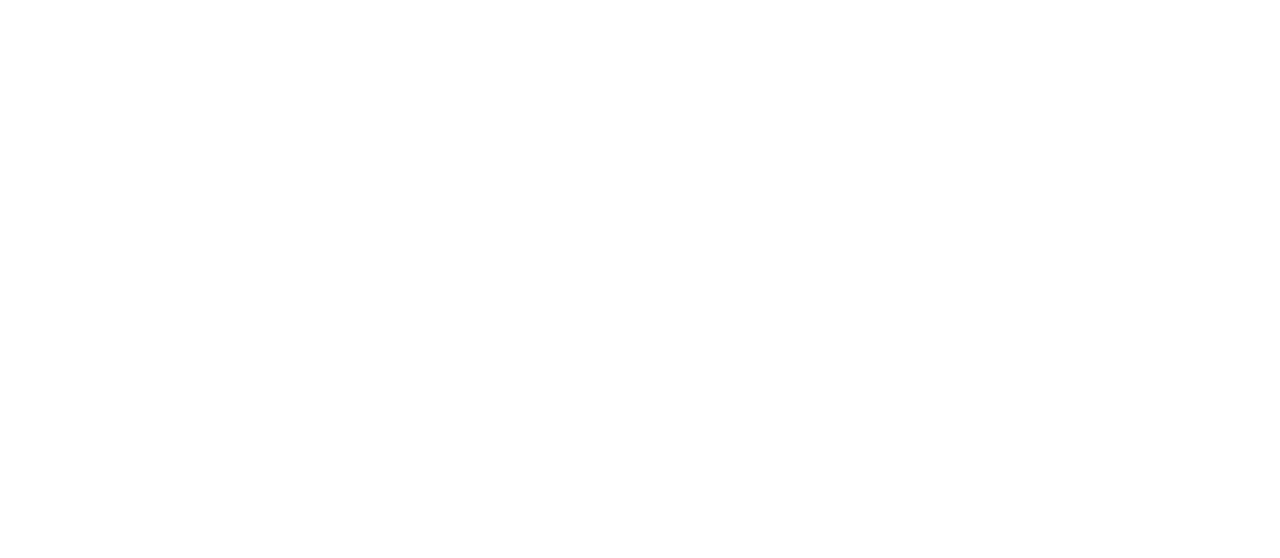
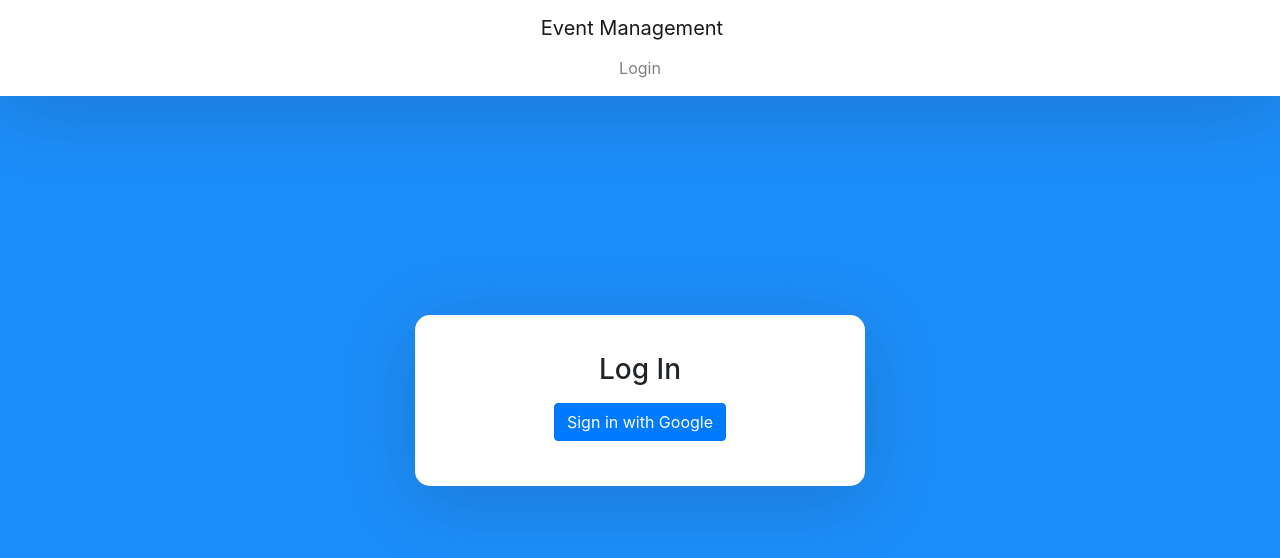
Before and after one commit to danFeller/CollegeHub, a React (Create React App) app in the folder frontend/: page / in a window 1280 px wide. Shown: the top 558 px of the page. Built offline with nearby package versions, Linux system fonts and the light colour scheme; the HTML template or start-up script is replaced by a standard one.

Commit message:
Added login page

```diff
--- a/frontend/package.json
+++ b/frontend/package.json
@@ -7,11 +7,14 @@
     "@testing-library/jest-dom": "^5.17.0",
     "@testing-library/react": "^13.4.0",
     "@testing-library/user-event": "^13.5.0",
+    "bootstrap": "^4.0.0-alpha.6",
     "graphql": "^16.8.1",
     "react": "^18.2.0",
+    "react-bootstrap": "^0.32.1",
     "react-dom": "^18.2.0",
     "react-router": "^6.20.1",
-    "react-scripts": "^3.0.1",
+    "react-router-dom": "^6.20.1",
+    "react-scripts": "^5.0.1",
     "styled-components": "^6.1.1",
     "web-vitals": "^2.1.4"
   },
--- /dev/null
+++ b/frontend/src/App.css
@@ -0,0 +1,42 @@
+.App {
+  text-align: center;
+}
+
+.App-logo {
+  height: 40vmin;
+  pointer-events: none;
+}
+
+@media (prefers-reduced-motion: no-preference) {
+  .App-logo {
+    animation: App-logo-spin infinite 20s linear;
+  }
+}
+
+.App-header {
+  background-color: #282c34;
+  min-height: 100vh;
+  display: flex;
+  flex-direction: column;
+  align-items: center;
+  justify-content: center;
+  font-size: calc(10px + 2vmin);
+  color: white;
+}
+
+.App-link {
+  color: #61dafb;
+}
+
+@keyframes App-logo-spin {
+  from {
+    transform: rotate(0deg);
+  }
+  to {
+    transform: rotate(360deg);
+  }
+}
+
+.btn{
+  left: 50%;
+}
--- a/frontend/src/App.js
+++ b/frontend/src/App.js
@@ -1,6 +1,12 @@
+import React from 'react'
 import styled from 'styled-components';
 import {ApolloClient, InMemoryCache, ApolloProvider, HttpLink, from} from '@apollo/client';
 import {onError} from '@apollo/client/link/error'
+import { BrowserRouter as Router, Routes, Route, Link } from 'react-router-dom'
+import Login from './pages/Login';
+import './App.css'
+import '../node_modules/bootstrap/dist/css/bootstrap.min.css'
+
 
 const Red = styled.div`
   color: red
@@ -27,7 +33,12 @@
 
 function App() {
   return <ApolloProvider client={client}>
-
+    <Router>
+      <Routes>
+        <Route path="/" element={<Login />} />
+        <Route path="/sign-in" element={<Login />} />
+      </Routes>
+    </Router>
   </ApolloProvider>
 }
 
--- /dev/null
+++ b/frontend/src/components/NavBar.js
@@ -0,0 +1,28 @@
+import React from 'react'
+import '../App.css'
+import { BrowserRouter as Router, Routes, Route, Link } from 'react-router-dom'
+
+function NavBar() {
+  return (
+      <div className="App">
+        <nav className="navbar navbar-expand-lg navbar-light fixed-top">
+          <div className="container">
+            <Link className="navbar-brand" to={'/sign-in'}>
+              Event Management
+            </Link>
+            <div className="collapse navbar-collapse" id="navbarTogglerDemo02">
+              <ul className="navbar-nav ml-auto">
+                <li className="nav-item">
+                  <Link className="nav-link" to={'/sign-in'}>
+                    Login
+                  </Link>
+                </li>
+              </ul>
+            </div>
+          </div>
+        </nav>
+      </div>
+  )
+}
+
+export default NavBar;
--- a/frontend/src/index.css
+++ b/frontend/src/index.css
@@ -11,3 +11,103 @@
   font-family: source-code-pro, Menlo, Monaco, Consolas, 'Courier New',
     monospace;
 }
+
+@import url("https://fonts.googleapis.com/css?family=Fira+Sans:400,500,600,700,800");
+
+* {
+  box-sizing: border-box;
+}
+body {
+  background: #1c8ef9 !important;
+  min-height: 100vh;
+  display: flex;
+  font-weight: 400;
+  font-family: "Fira Sans", sans-serif;
+}
+
+h1,
+h2,
+h3,
+h4,
+h5,
+h6,
+label,
+span {
+  font-weight: 500;
+  font-family: "Fira Sans", sans-serif;
+}
+
+body,
+html,
+.App,
+#root,
+.auth-wrapper {
+  width: 100%;
+  height: 100%;
+}
+
+.navbar-light {
+  background-color: #ffffff;
+  box-shadow: 0px 14px 80px rgba(34, 35, 58, 0.2);
+}
+
+.auth-wrapper {
+  display: flex;
+  justify-content: center;
+  flex-direction: column;
+  text-align: left;
+}
+
+.auth-inner {
+  width: 450px;
+  margin: auto;
+  background: #ffffff;
+  box-shadow: 0px 14px 80px rgba(34, 35, 58, 0.2);
+  padding: 40px 55px 45px 55px;
+  border-radius: 15px;
+  transition: all 0.3s;
+}
+
+.auth-wrapper .form-control:focus {
+  border-color: #167bff;
+  box-shadow: none;
+}
+
+.auth-wrapper h3 {
+  text-align: center;
+  margin: 0;
+  line-height: 1;
+  padding-bottom: 20px;
+}
+
+.custom-control-label {
+  font-weight: 400;
+  padding-left: 5px;
+}
+
+.forgot-password,
+.forgot-password a {
+  text-align: right;
+  font-size: 13px;
+  padding-top: 10px;
+  color: #7f7d7d;
+  margin: 0;
+}
+
+.forgot-password a {
+  color: #167bff;
+}
+
+#root {
+  display: flex;
+  justify-content: center;
+  flex-direction: column;
+  text-align: left;
+}
+
+.container{
+  display: flex;
+  justify-content: center;
+  flex-direction: column;
+  text-align: left;
+}
--- /dev/null
+++ b/frontend/src/pages/Login.js
@@ -0,0 +1,23 @@
+import NavBar from "../components/NavBar";
+
+function Login() {
+    return (
+      <div class="container">
+        <NavBar/>
+        <div className="auth-wrapper">
+          <div className="auth-inner">
+            <form>
+              <h3>Log In</h3>
+              <div className="d-grid text-center">
+                <button type="submit" className="btn btn-primary">
+                  Sign in with Google
+                </button>
+              </div>
+            </form>
+          </div>
+        </div>
+      </div>
+    )
+  }
+
+export default Login;
```
Also changed, not shown: 1 other file (tests, documents, lock files or other folders).
